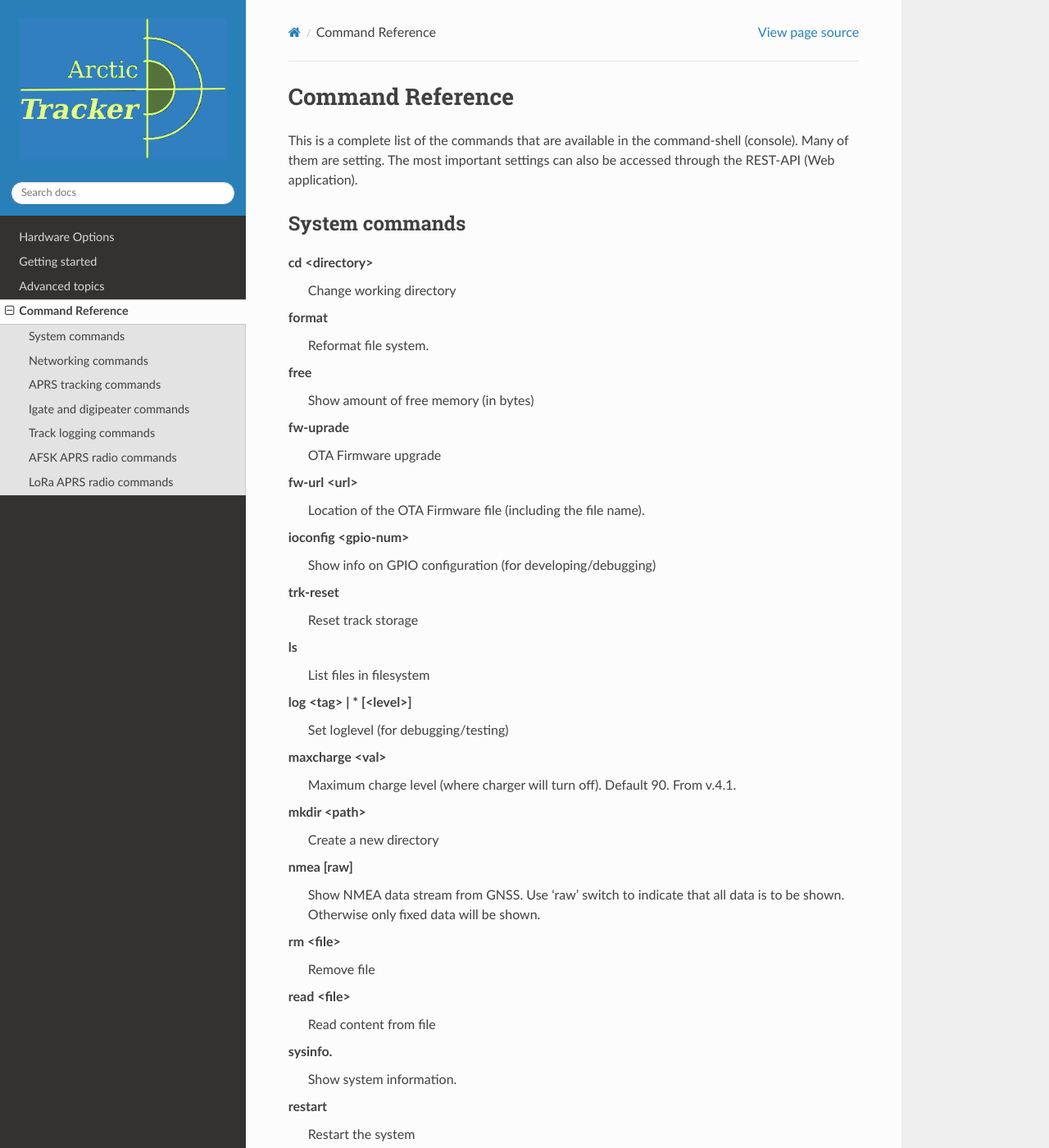
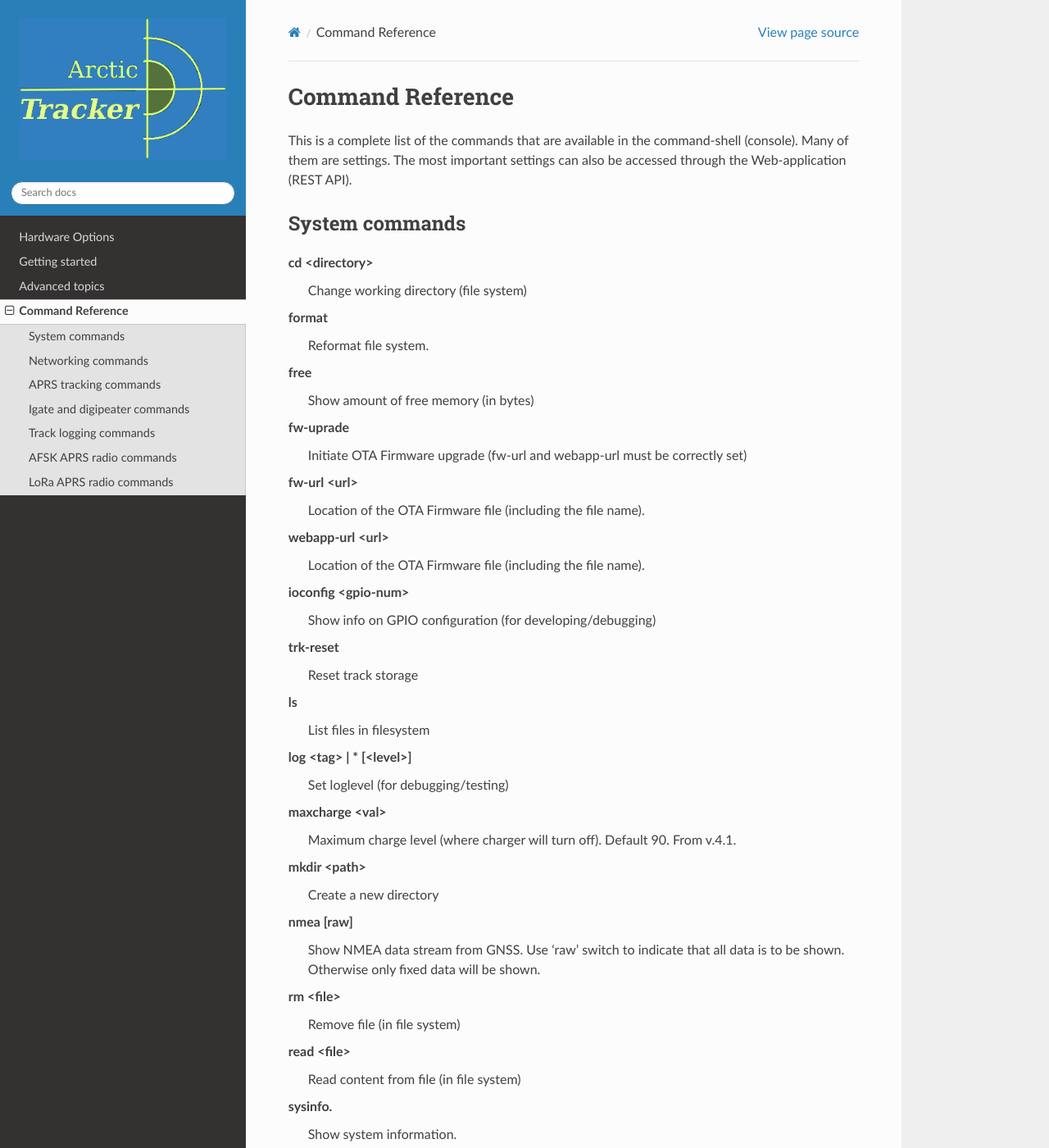
Before and after one commit to Hamlabs/ArcticTracker-docs, a Sphinx documentation site: the page built from docs/commandref.rst, in a window 1280 px wide and 1400 px high. Shown: the whole window at 82% size. Built offline with Sphinx 7.4.7 and the Read the Docs theme 3.1.0, drawn with Linux system fonts in a browser that asks for light colours; pages that are not in the unit, such as notebooks, are missing from menus; some of the changed text lies outside the part shown.

Commit message:
Update commandref.rst

```diff
--- a/docs/commandref.rst
+++ b/docs/commandref.rst
@@ -1,18 +1,20 @@
 Command Reference
 =================
-This is a complete list of the commands that are available in the command-shell (console). Many of them are setting. The most important settings can also be accessed through the REST-API (Web application).
+This is a complete list of the commands that are available in the command-shell (console). Many of them are settings. The most important settings can also be accessed through the Web-application (REST API).
 
 System commands
 ---------------
 **cd** <directory>
-    Change working directory
+    Change working directory (file system)
 **format**
     Reformat file system.
 **free**
     Show amount of free memory (in bytes)
 **fw-uprade**
-    OTA Firmware upgrade
+    Initiate OTA Firmware upgrade (fw-url and webapp-url must be correctly set)
 **fw-url** <url>
+    Location of the OTA Firmware file (including the file name).
+**webapp-url** <url>
     Location of the OTA Firmware file (including the file name).
 **ioconfig** <gpio-num>
     Show info on GPIO configuration (for developing/debugging)
@@ -30,13 +32,13 @@ System commands
     Show NMEA data stream from GNSS. Use 'raw' switch to indicate that all data is to be shown. Otherwise only
     fixed data will be shown.
 **rm** <file>
-    Remove file
+    Remove file (in file system)
 **read** <file>
-    Read content from file
+    Read content from file (in file system)
 **sysinfo**.
     Show system information.
 **restart**
-    Restart the system
+    Restart the system (reboot)
 **tasks**
     Show list of tasks running in system (threads/processes)
 **time**
```
